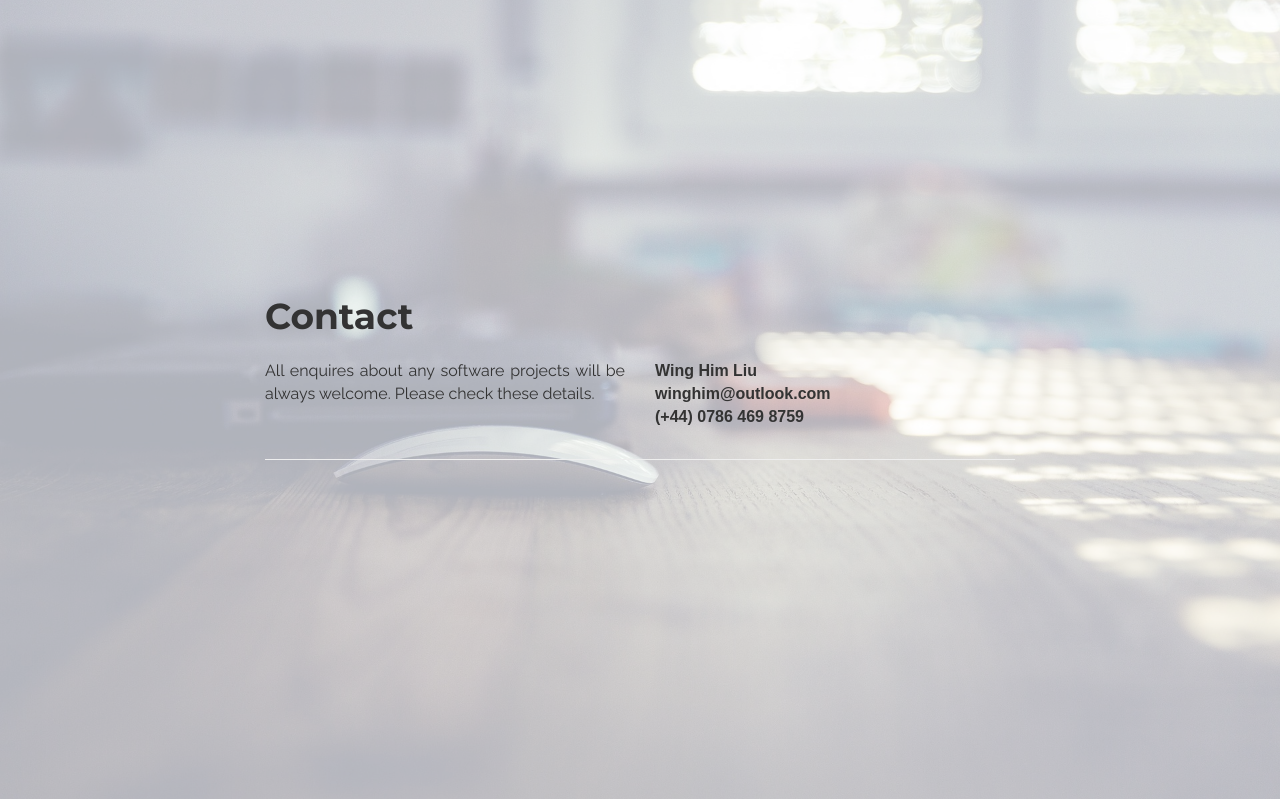
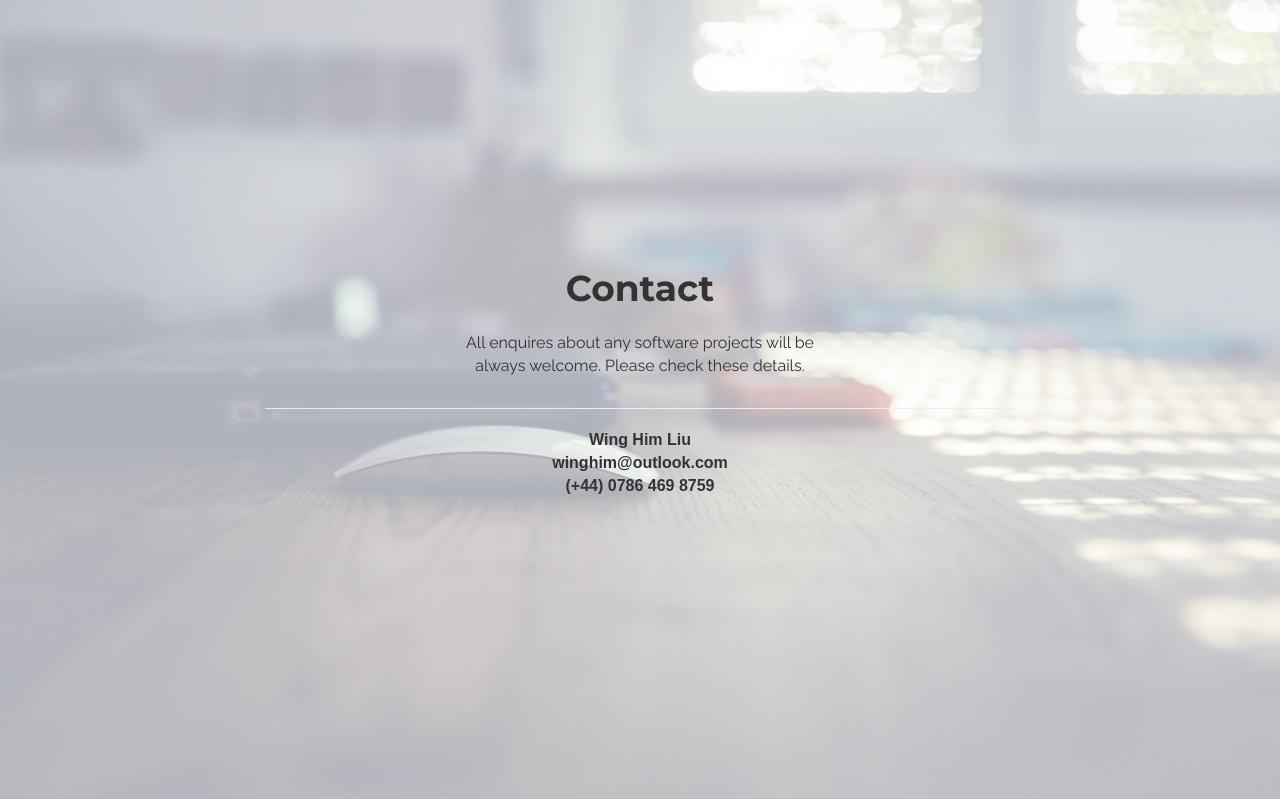
Before and after one commit to winghimjns/portfolio, a PHP site: page / in a window 1280 px wide. Shown: the part 3381-4180 px from the top of the page. Run offline with PHP 8.4, Linux system fonts and the light colour scheme; some libraries are stand-ins or nearby versions.

Commit message:
change the typesettings of contact section.

```diff
--- a/index.php
+++ b/index.php
@@ -583,28 +583,31 @@ function text($name) {
 								<div class="row">
 									<div class="col-md-8 col-md-offset-2">
 										<!-- contact title -->
-										<h1 wg-text="contact_title"><?php text("contact_title"); ?></h1>
+										<h1 class="text-center" wg-text="contact_title"><?php text("contact_title"); ?></h1>
 									</div>
 								</div>
 
 								<div class="row">
-									<div class="col-md-4 col-md-offset-2">
-										<p wg-text="contact_paragraph_1" class="text-justify"><?php text("contact_paragraph_1"); ?></p>
-									</div>
-									<div class="col-md-4">
-
-										<!-- items -->
-										<ul id="contact-items">
-											<li><strong wg-text="contact_item_1"><?php text("contact_item_1"); ?></strong></li>
-											<li><strong wg-text="contact_item_2"><?php text("contact_item_2"); ?></strong></li>
-											<li><strong wg-text="contact_item_3"><?php text("contact_item_3"); ?></strong></li>
-										</ul>
+									<div class="col-md-4 col-md-offset-4">
+										<p wg-text="contact_paragraph_1" class="text-center"><?php text("contact_paragraph_1"); ?></p>
 									</div>
 								</div>
 
 								<div class="row">
 									<div class="col-md-8 col-md-offset-2">
 										<hr />
+									</div>
+								</div>
+
+								<div class="row">
+									<div class="col-md-4 col-md-offset-4">
+
+										<!-- items -->
+										<ul id="contact-items">
+											<li class="text-center"><strong wg-text="contact_item_1"><?php text("contact_item_1"); ?></strong></li>
+											<li class="text-center"><strong wg-text="contact_item_2"><?php text("contact_item_2"); ?></strong></li>
+											<li class="text-center"><strong wg-text="contact_item_3"><?php text("contact_item_3"); ?></strong></li>
+										</ul>
 									</div>
 								</div>
 
```
